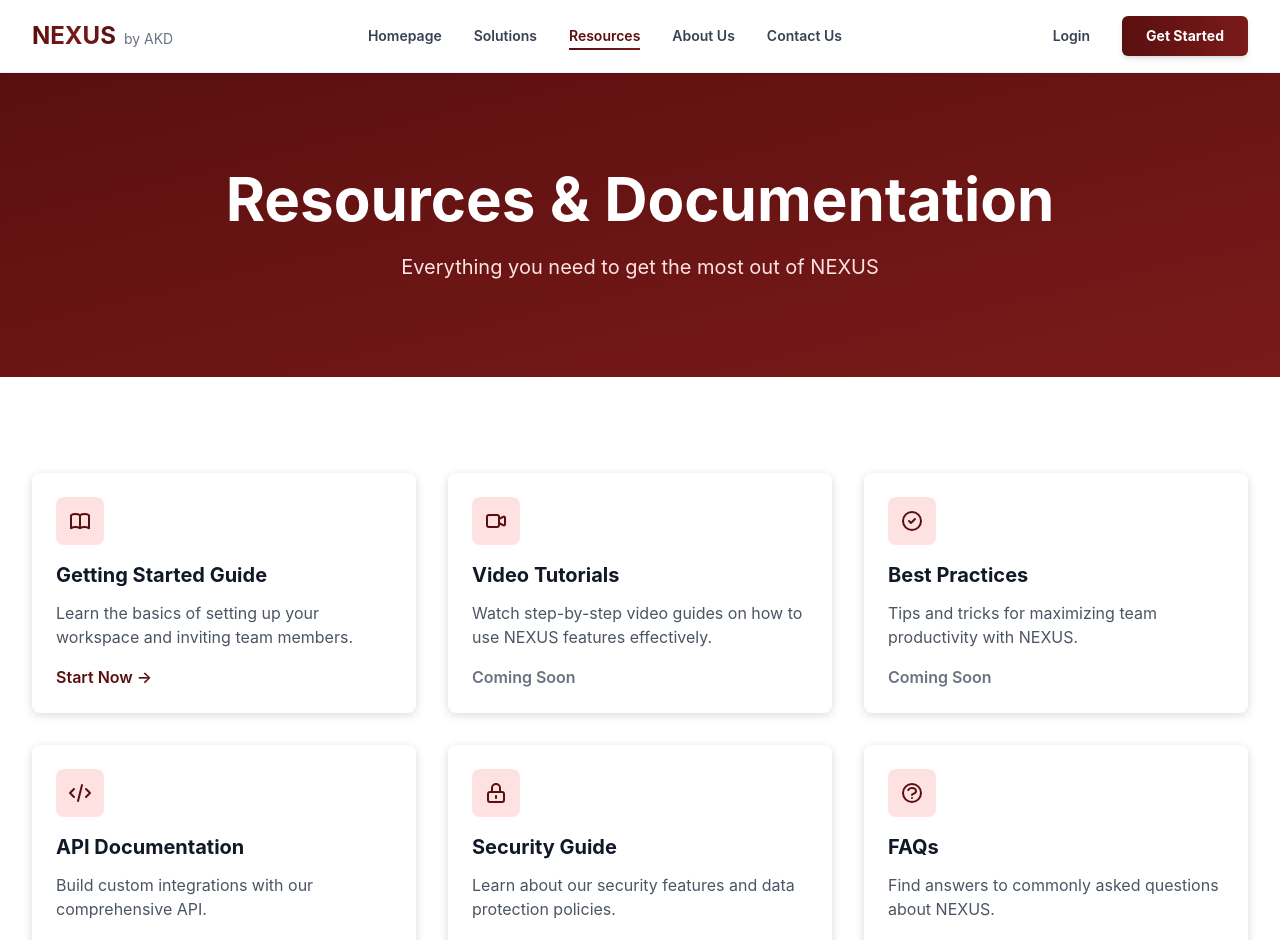
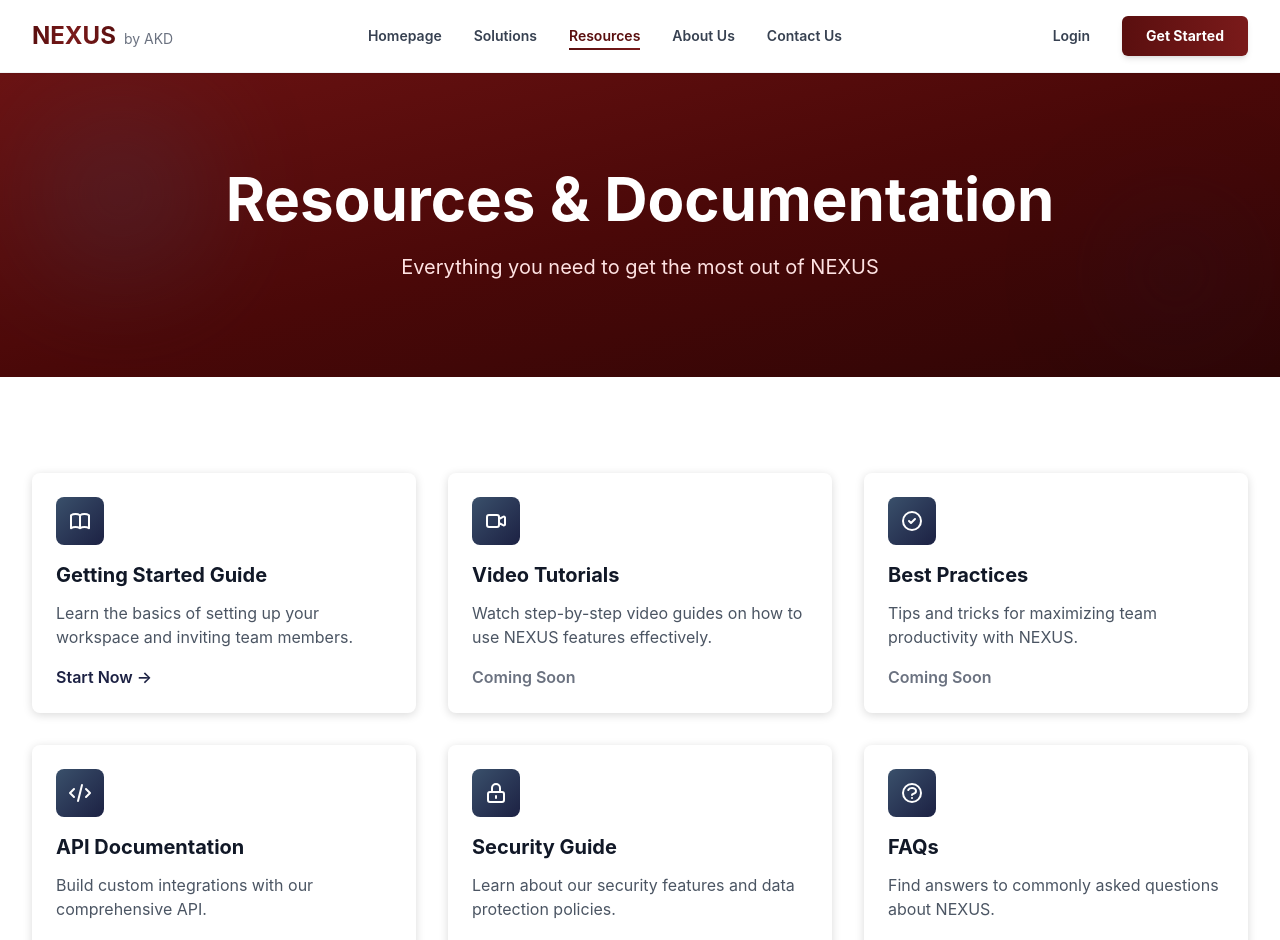
Before and after one commit to AbdurRehman-eng/nexus, a Next.js app: page /resources in a window 1280 px wide. Shown: the top 940 px of the page. Built offline with nearby package versions, Linux system fonts and the light colour scheme.

Commit message:
added accent of blue in different pages

```diff
--- a/src/app/about/page.tsx
+++ b/src/app/about/page.tsx
@@ -9,8 +9,12 @@ export default function AboutPage() {
 
       <main className="flex-grow">
         {/* Hero Section */}
-        <section className="bg-gradient-to-br from-dark-red to-maroon text-white py-16 sm:py-20 md:py-24">
-          <div className="max-w-4xl mx-auto px-4 sm:px-6 md:px-8 text-center">
+        <section className="bg-gradient-to-br from-[#6B1212] via-[#4A0808] to-[#2D0505] text-white py-16 sm:py-20 md:py-24 relative overflow-hidden">
+          {/* Decorative blue orbs */}
+          <div className="absolute top-10 right-10 w-40 h-40 bg-[#3A506B] rounded-full blur-3xl opacity-30"></div>
+          <div className="absolute bottom-10 left-10 w-32 h-32 bg-[#1C2143] rounded-full blur-3xl opacity-20"></div>
+
+          <div className="max-w-4xl mx-auto px-4 sm:px-6 md:px-8 text-center relative z-10">
             <h1 className="text-4xl sm:text-5xl md:text-6xl font-bold mb-6">
               About NEXUS
             </h1>
@@ -34,8 +38,8 @@ export default function AboutPage() {
 
             <div className="grid grid-cols-1 md:grid-cols-3 gap-8 mt-12">
               <div className="text-center">
-                <div className="w-16 h-16 bg-red-100 rounded-full flex items-center justify-center mx-auto mb-4">
-                  <svg className="w-8 h-8 text-dark-red" fill="none" stroke="currentColor" viewBox="0 0 24 24">
+                <div className="w-16 h-16 bg-gradient-to-br from-[#3A506B] to-[#1C2143] rounded-full flex items-center justify-center mx-auto mb-4">
+                  <svg className="w-8 h-8 text-white" fill="none" stroke="currentColor" viewBox="0 0 24 24">
                     <path strokeLinecap="round" strokeLinejoin="round" strokeWidth={2} d="M13 10V3L4 14h7v7l9-11h-7z" />
                   </svg>
                 </div>
@@ -44,8 +48,8 @@ export default function AboutPage() {
               </div>
 
               <div className="text-center">
-                <div className="w-16 h-16 bg-red-100 rounded-full flex items-center justify-center mx-auto mb-4">
-                  <svg className="w-8 h-8 text-dark-red" fill="none" stroke="currentColor" viewBox="0 0 24 24">
+                <div className="w-16 h-16 bg-gradient-to-br from-[#3A506B] to-[#1C2143] rounded-full flex items-center justify-center mx-auto mb-4">
+                  <svg className="w-8 h-8 text-white" fill="none" stroke="currentColor" viewBox="0 0 24 24">
                     <path strokeLinecap="round" strokeLinejoin="round" strokeWidth={2} d="M17 20h5v-2a3 3 0 00-5.356-1.857M17 20H7m10 0v-2c0-.656-.126-1.283-.356-1.857M7 20H2v-2a3 3 0 015.356-1.857M7 20v-2c0-.656.126-1.283.356-1.857m0 0a5.002 5.002 0 019.288 0M15 7a3 3 0 11-6 0 3 3 0 016 0zm6 3a2 2 0 11-4 0 2 2 0 014 0zM7 10a2 2 0 11-4 0 2 2 0 014 0z" />
                   </svg>
                 </div>
@@ -54,8 +58,8 @@ export default function AboutPage() {
               </div>
 
               <div className="text-center">
-                <div className="w-16 h-16 bg-red-100 rounded-full flex items-center justify-center mx-auto mb-4">
-                  <svg className="w-8 h-8 text-dark-red" fill="none" stroke="currentColor" viewBox="0 0 24 24">
+                <div className="w-16 h-16 bg-gradient-to-br from-[#3A506B] to-[#1C2143] rounded-full flex items-center justify-center mx-auto mb-4">
+                  <svg className="w-8 h-8 text-white" fill="none" stroke="currentColor" viewBox="0 0 24 24">
                     <path strokeLinecap="round" strokeLinejoin="round" strokeWidth={2} d="M12 15v2m-6 4h12a2 2 0 002-2v-6a2 2 0 00-2-2H6a2 2 0 00-2 2v6a2 2 0 002 2zm10-10V7a4 4 0 00-8 0v4h8z" />
                   </svg>
                 </div>
--- a/src/app/resources/page.tsx
+++ b/src/app/resources/page.tsx
@@ -9,8 +9,12 @@ export default function ResourcesPage() {
 
       <main className="flex-grow">
         {/* Hero Section */}
-        <section className="bg-gradient-to-br from-dark-red to-maroon text-white py-16 sm:py-20 md:py-24">
-          <div className="max-w-4xl mx-auto px-4 sm:px-6 md:px-8 text-center">
+        <section className="bg-gradient-to-br from-[#6B1212] via-[#4A0808] to-[#2D0505] text-white py-16 sm:py-20 md:py-24 relative overflow-hidden">
+          {/* Decorative blue orbs */}
+          <div className="absolute top-10 left-10 w-40 h-40 bg-[#3A506B] rounded-full blur-3xl opacity-30"></div>
+          <div className="absolute bottom-10 right-10 w-32 h-32 bg-[#1C2143] rounded-full blur-3xl opacity-20"></div>
+
+          <div className="max-w-4xl mx-auto px-4 sm:px-6 md:px-8 text-center relative z-10">
             <h1 className="text-4xl sm:text-5xl md:text-6xl font-bold mb-6">
               Resources & Documentation
             </h1>
@@ -25,23 +29,23 @@ export default function ResourcesPage() {
           <div className="max-w-7xl mx-auto px-4 sm:px-6 md:px-8">
             <div className="grid grid-cols-1 md:grid-cols-2 lg:grid-cols-3 gap-8">
               {/* Getting Started */}
-              <div className="card hover:shadow-lg transition-shadow">
-                <div className="w-12 h-12 bg-red-100 rounded-lg flex items-center justify-center mb-4">
-                  <svg className="w-6 h-6 text-dark-red" fill="none" stroke="currentColor" viewBox="0 0 24 24">
+              <div className="card hover:shadow-lg transition-shadow hover:border-[#3A506B]">
+                <div className="w-12 h-12 bg-gradient-to-br from-[#3A506B] to-[#1C2143] rounded-lg flex items-center justify-center mb-4">
+                  <svg className="w-6 h-6 text-white" fill="none" stroke="currentColor" viewBox="0 0 24 24">
                     <path strokeLinecap="round" strokeLinejoin="round" strokeWidth={2} d="M12 6.253v13m0-13C10.832 5.477 9.246 5 7.5 5S4.168 5.477 3 6.253v13C4.168 18.477 5.754 18 7.5 18s3.332.477 4.5 1.253m0-13C13.168 5.477 14.754 5 16.5 5c1.747 0 3.332.477 4.5 1.253v13C19.832 18.477 18.247 18 16.5 18c-1.746 0-3.332.477-4.5 1.253" />
                   </svg>
                 </div>
                 <h3 className="text-xl font-bold mb-3 text-gray-900">Getting Started Guide</h3>
                 <p className="text-gray-600 mb-4">Learn the basics of setting up your workspace and inviting team members.</p>
-                <Link href="/register" className="text-dark-red font-semibold hover:underline">
+                <Link href="/register" className="text-[#1C2143] font-semibold hover:underline">
                   Start Now →
                 </Link>
               </div>
 
               {/* Video Tutorials */}
-              <div className="card hover:shadow-lg transition-shadow">
-                <div className="w-12 h-12 bg-red-100 rounded-lg flex items-center justify-center mb-4">
-                  <svg className="w-6 h-6 text-dark-red" fill="none" stroke="currentColor" viewBox="0 0 24 24">
+              <div className="card hover:shadow-lg transition-shadow hover:border-[#3A506B]">
+                <div className="w-12 h-12 bg-gradient-to-br from-[#3A506B] to-[#1C2143] rounded-lg flex items-center justify-center mb-4">
+                  <svg className="w-6 h-6 text-white" fill="none" stroke="currentColor" viewBox="0 0 24 24">
                     <path strokeLinecap="round" strokeLinejoin="round" strokeWidth={2} d="M15 10l4.553-2.276A1 1 0 0121 8.618v6.764a1 1 0 01-1.447.894L15 14M5 18h8a2 2 0 002-2V8a2 2 0 00-2-2H5a2 2 0 00-2 2v8a2 2 0 002 2z" />
                   </svg>
                 </div>
@@ -51,9 +55,9 @@ export default function ResourcesPage() {
               </div>
 
               {/* Best Practices */}
-              <div className="card hover:shadow-lg transition-shadow">
-                <div className="w-12 h-12 bg-red-100 rounded-lg flex items-center justify-center mb-4">
-                  <svg className="w-6 h-6 text-dark-red" fill="none" stroke="currentColor" viewBox="0 0 24 24">
+              <div className="card hover:shadow-lg transition-shadow hover:border-[#3A506B]">
+                <div className="w-12 h-12 bg-gradient-to-br from-[#3A506B] to-[#1C2143] rounded-lg flex items-center justify-center mb-4">
+                  <svg className="w-6 h-6 text-white" fill="none" stroke="currentColor" viewBox="0 0 24 24">
                     <path strokeLinecap="round" strokeLinejoin="round" strokeWidth={2} d="M9 12l2 2 4-4m6 2a9 9 0 11-18 0 9 9 0 0118 0z" />
                   </svg>
                 </div>
@@ -63,9 +67,9 @@ export default function ResourcesPage() {
               </div>
 
               {/* API Documentation */}
-              <div className="card hover:shadow-lg transition-shadow">
-                <div className="w-12 h-12 bg-red-100 rounded-lg flex items-center justify-center mb-4">
-                  <svg className="w-6 h-6 text-dark-red" fill="none" stroke="currentColor" viewBox="0 0 24 24">
+              <div className="card hover:shadow-lg transition-shadow hover:border-[#3A506B]">
+                <div className="w-12 h-12 bg-gradient-to-br from-[#3A506B] to-[#1C2143] rounded-lg flex items-center justify-center mb-4">
+                  <svg className="w-6 h-6 text-white" fill="none" stroke="currentColor" viewBox="0 0 24 24">
                     <path strokeLinecap="round" strokeLinejoin="round" strokeWidth={2} d="M10 20l4-16m4 4l4 4-4 4M6 16l-4-4 4-4" />
                   </svg>
                 </div>
@@ -75,9 +79,9 @@ export default function ResourcesPage() {
               </div>
 
               {/* Security Guide */}
-              <div className="card hover:shadow-lg transition-shadow">
-                <div className="w-12 h-12 bg-red-100 rounded-lg flex items-center justify-center mb-4">
-                  <svg className="w-6 h-6 text-dark-red" fill="none" stroke="currentColor" viewBox="0 0 24 24">
+              <div className="card hover:shadow-lg transition-shadow hover:border-[#3A506B]">
+                <div className="w-12 h-12 bg-gradient-to-br from-[#3A506B] to-[#1C2143] rounded-lg flex items-center justify-center mb-4">
+                  <svg className="w-6 h-6 text-white" fill="none" stroke="currentColor" viewBox="0 0 24 24">
                     <path strokeLinecap="round" strokeLinejoin="round" strokeWidth={2} d="M12 15v2m-6 4h12a2 2 0 002-2v-6a2 2 0 00-2-2H6a2 2 0 00-2 2v6a2 2 0 002 2zm10-10V7a4 4 0 00-8 0v4h8z" />
                   </svg>
                 </div>
@@ -87,15 +91,15 @@ export default function ResourcesPage() {
               </div>
 
               {/* FAQs */}
-              <div className="card hover:shadow-lg transition-shadow">
-                <div className="w-12 h-12 bg-red-100 rounded-lg flex items-center justify-center mb-4">
-                  <svg className="w-6 h-6 text-dark-red" fill="none" stroke="currentColor" viewBox="0 0 24 24">
+              <div className="card hover:shadow-lg transition-shadow hover:border-[#3A506B]">
+                <div className="w-12 h-12 bg-gradient-to-br from-[#3A506B] to-[#1C2143] rounded-lg flex items-center justify-center mb-4">
+                  <svg className="w-6 h-6 text-white" fill="none" stroke="currentColor" viewBox="0 0 24 24">
                     <path strokeLinecap="round" strokeLinejoin="round" strokeWidth={2} d="M8.228 9c.549-1.165 2.03-2 3.772-2 2.21 0 4 1.343 4 3 0 1.4-1.278 2.575-3.006 2.907-.542.104-.994.54-.994 1.093m0 3h.01M21 12a9 9 0 11-18 0 9 9 0 0118 0z" />
                   </svg>
                 </div>
                 <h3 className="text-xl font-bold mb-3 text-gray-900">FAQs</h3>
                 <p className="text-gray-600 mb-4">Find answers to commonly asked questions about NEXUS.</p>
-                <Link href="/contact" className="text-dark-red font-semibold hover:underline">
+                <Link href="/contact" className="text-[#1C2143] font-semibold hover:underline">
                   Ask a Question →
                 </Link>
               </div>
```
Also changed, not shown: src/app/contact/page.tsx (+6 -6 lines), src/app/solutions/page.tsx (+14 -10 lines).
